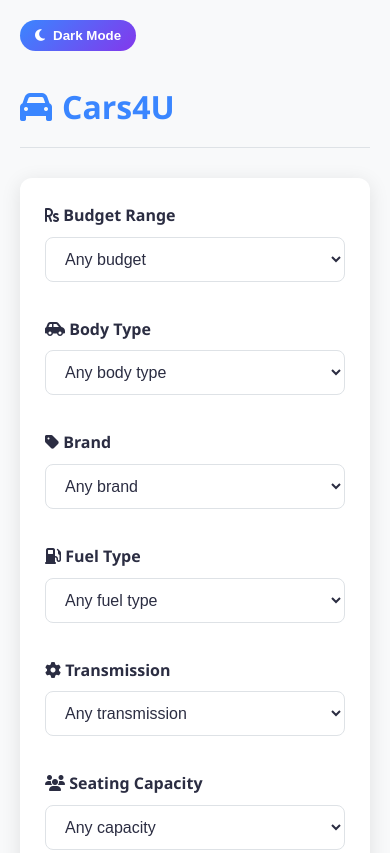
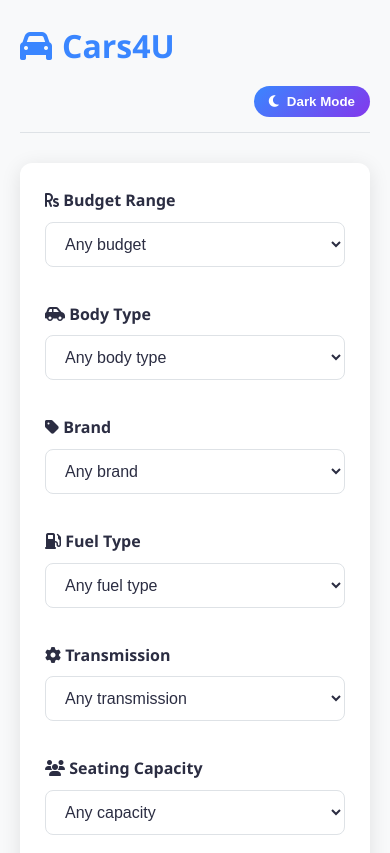
Before and after one commit to payne755/cars4u, a plain HTML site: page index.html in a window 390 px wide. Shown: the top 853 px of the page. Drawn offline with Linux system fonts and the light colour scheme.

Commit message:
Update index.html

```diff
--- a/index.html
+++ b/index.html
@@ -57,7 +57,6 @@
             margin-bottom: 30px;
             padding-bottom: 15px;
             border-bottom: 1px solid var(--border);
-            position: relative;
         }
 
         h1 {
@@ -67,7 +66,6 @@
             display: flex;
             align-items: center;
             gap: 10px;
-            margin-left: 50px;
         }
 
         .theme-toggle {
@@ -82,8 +80,6 @@
             gap: 8px;
             font-weight: 600;
             transition: transform 0.2s;
-            position: absolute;
-            left: 0;
         }
 
         .theme-toggle:hover {
@@ -343,12 +339,7 @@
             }
 
             .theme-toggle {
-                position: relative;
-                margin-bottom: 15px;
-            }
-
-            h1 {
-                margin-left: 0;
+                align-self: flex-end;
             }
         }
     </style>
@@ -356,14 +347,14 @@
 <body>
     <div class="container">
         <header>
+            <h1>
+                <i class="fas fa-car"></i>
+                Cars4U
+            </h1>
             <button class="theme-toggle" id="themeToggle">
                 <i class="fas fa-moon"></i>
                 Dark Mode
             </button>
-            <h1>
-                <i class="fas fa-car"></i>
-                Cars4U
-            </h1>
         </header>
 
         <div class="search-container">
@@ -705,7 +696,7 @@
                                 </div>
                                 <div class="spec-item">
                                     <span class="spec-icon"><i class="fas fa-bolt"></i></span>
-                                    <span>${car.power || 'N/A'} bhp</span>
+                                    <span>${car.power || 'N/A'} </span>
                                 </div>
                                 <div class="spec-item">
                                     <span class="spec-icon"><i class="fas fa-road"></i></span>
```
